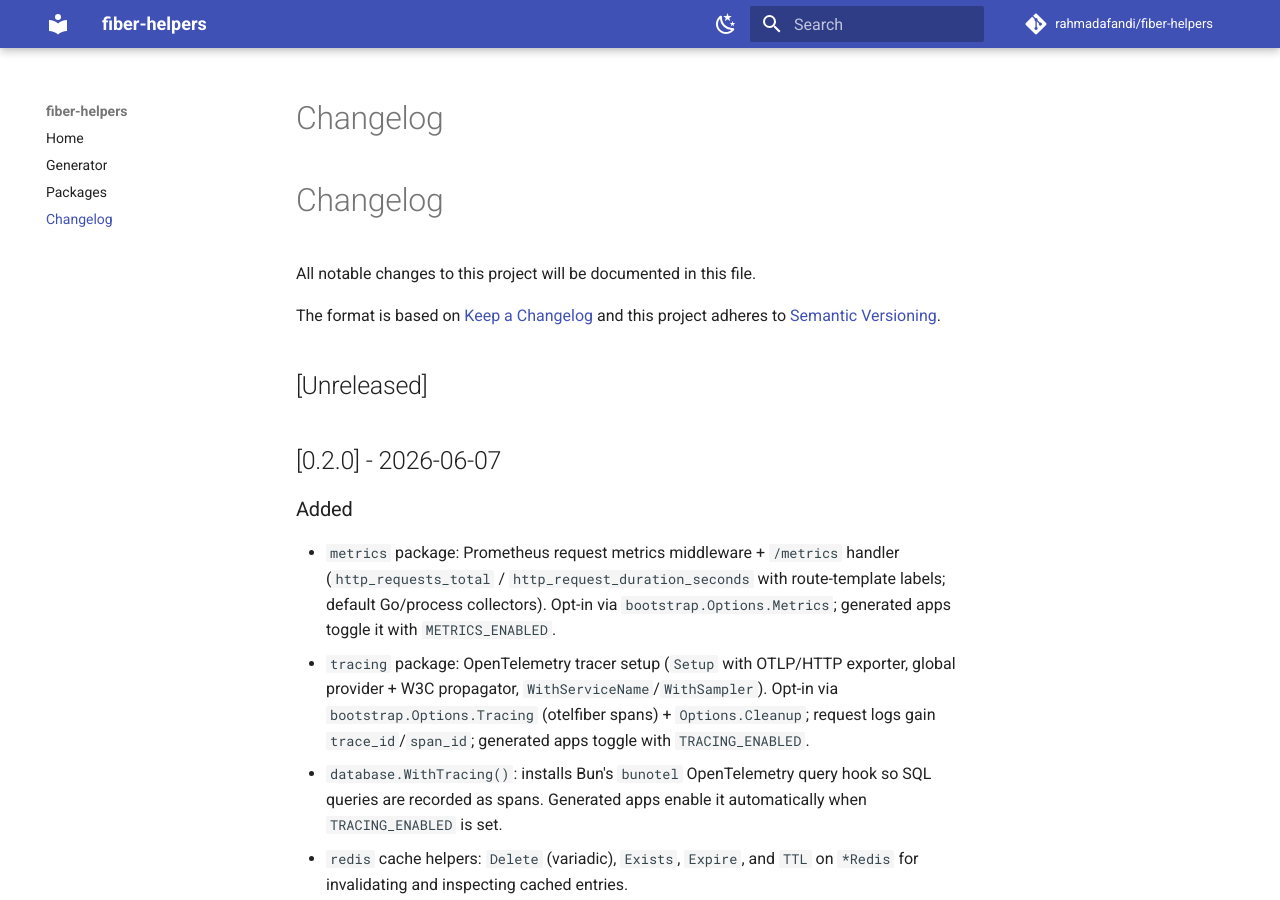
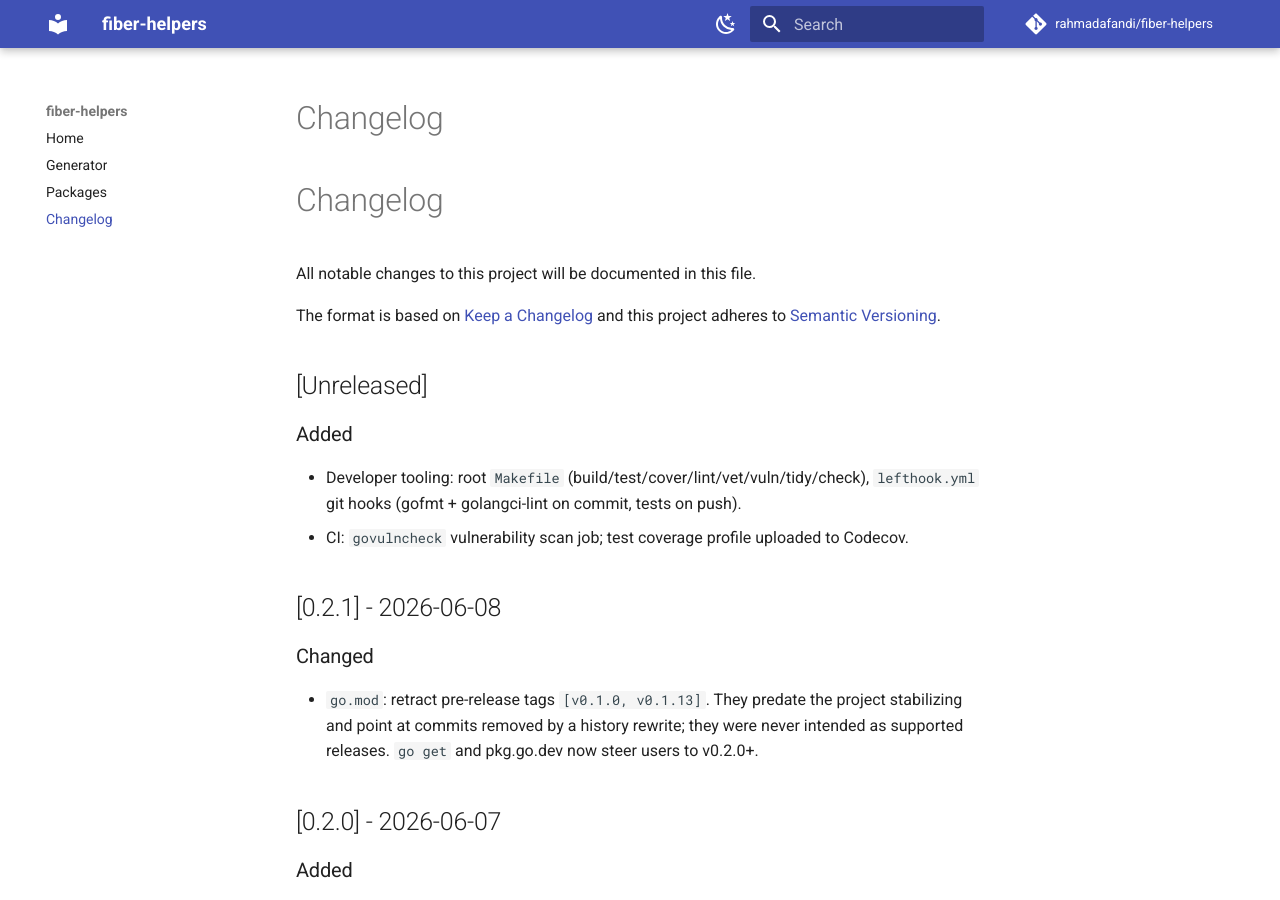
Before and after one commit to rahmadafandi/fibr, an MkDocs documentation site: the page built from docs-site/changelog.md, in a window 1280 px wide and 900 px high. Built offline with MkDocs 1.6.1 and Material for MkDocs 9.7.7, drawn with Linux system fonts in a browser that asks for light colours; comment, search, counter and statistics services are not loaded.

Commit message:
chore: dev tooling, vuln scan, coverage (#7)
* chore: add dev tooling, vuln scan, and coverage

- Makefile with build/test/cover/lint/vet/vuln/tidy/check targets
- lefthook.yml git hooks (gofmt + golangci-lint on commit, tests on push)
- CI: govulncheck job + coverage profile uploaded to Codecov
- README/docs codecov badge; CHANGELOG 0.2.1 (retract) + Unreleased tooling

* build: pin toolchain go1.26.4 (stdlib vuln fixes for govulncheck CI)

```diff
--- a/CHANGELOG.md
+++ b/CHANGELOG.md
@@ -6,6 +6,22 @@ The format is based on [Keep a Changelog](https://keepachangelog.com/en/1.1.0/)
 and this project adheres to [Semantic Versioning](https://semver.org/spec/v2.0.0.html).
 
 ## [Unreleased]
+
+### Added
+
+- Developer tooling: root `Makefile` (build/test/cover/lint/vet/vuln/tidy/check),
+  `lefthook.yml` git hooks (gofmt + golangci-lint on commit, tests on push).
+- CI: `govulncheck` vulnerability scan job; test coverage profile uploaded to
+  Codecov.
+
+## [0.2.1] - 2026-06-08
+
+### Changed
+
+- `go.mod`: retract pre-release tags `[v0.1.0, v0.1.13]`. They predate the
+  project stabilizing and point at commits removed by a history rewrite; they
+  were never intended as supported releases. `go get` and pkg.go.dev now steer
+  users to v0.2.0+.
 
 ## [0.2.0] - 2026-06-07
 
```
Also changed, not shown: README.md (+1 -0 lines), docs-site/index.md (+1 -0 lines), lefthook.yml (added, +19 -0 lines), 4 other files.
